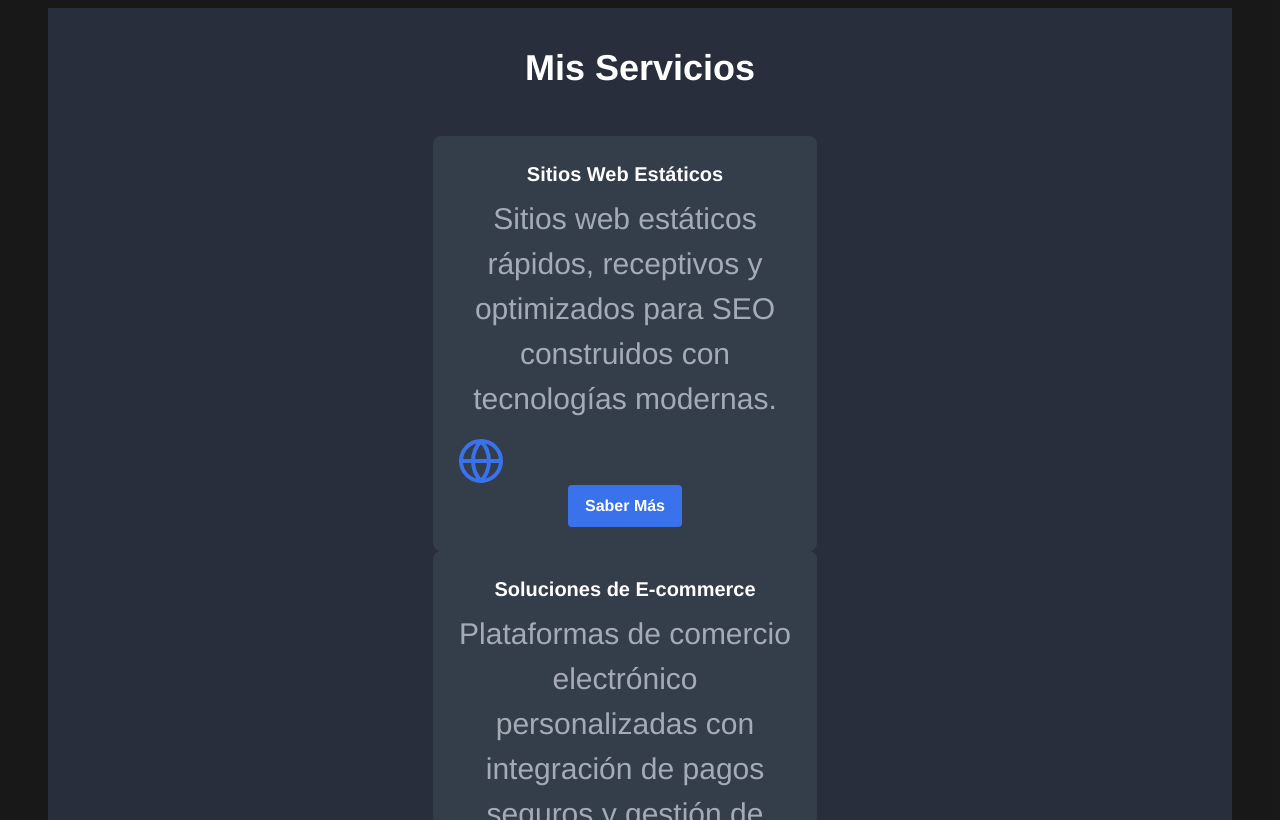
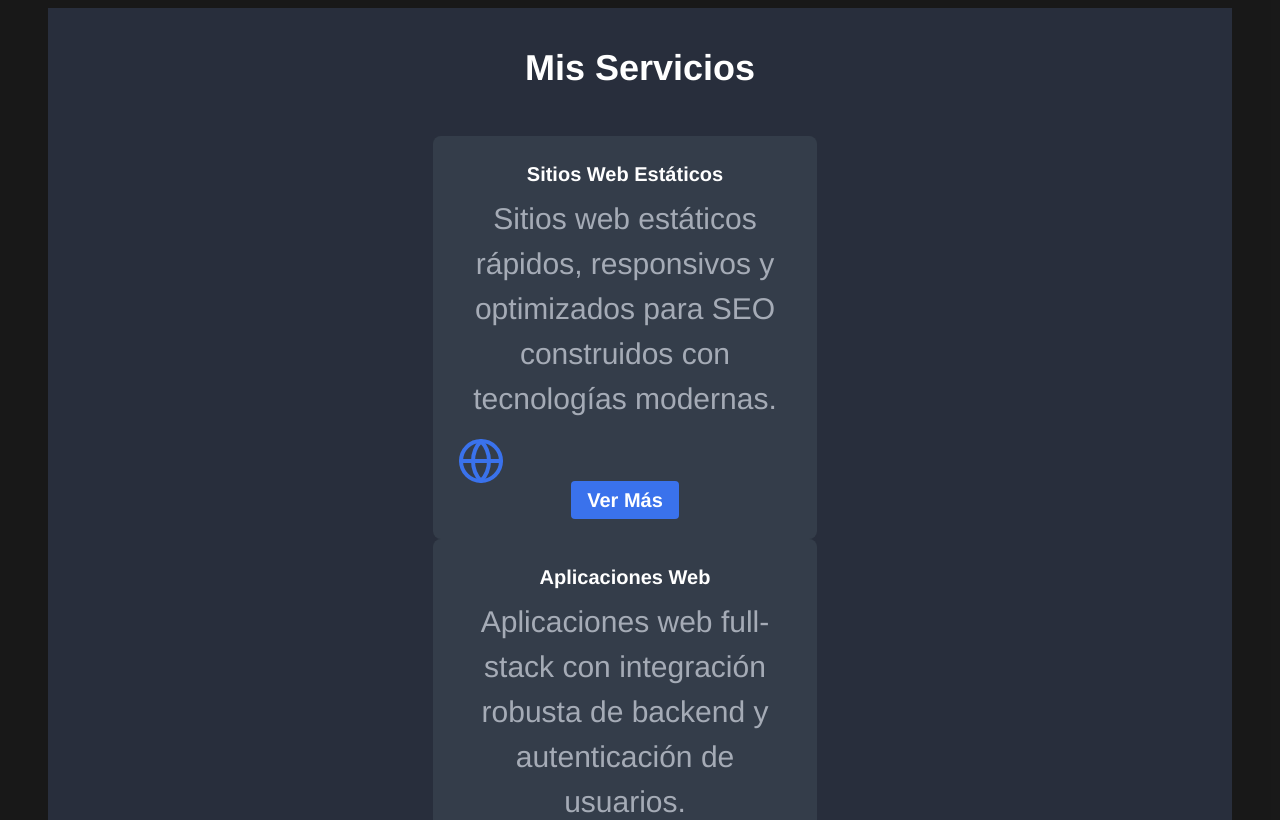
Before and after one commit to IsaacNw321/homepage, a React (Vite) app: page / in a window 1280 px wide. Shown: the part 1980-2800 px from the top of the page. Built offline with nearby package versions, Linux system fonts and the light colour scheme.

Commit message:
add: links in services component

```diff
--- a/src/components/hero.jsx
+++ b/src/components/hero.jsx
@@ -8,7 +8,7 @@ export default function Hero() {
   }
   return (
     <section
-  className="w-72 h-full md:w-auto md:h-96 flex justify-center lg:w-full lg:h-[calc(100vh-112px)]"
+  className="w-72 h-full md:w-auto md:h-96 flex justify-center lg:w-full lg:h-[calc(100vh-112px)] px-0"
   style={{
     backgroundImage: `url(${avatar})`,
     backgroundSize: 'cover',
@@ -16,7 +16,7 @@ export default function Hero() {
     height: 'calc(100vh - 112px)',
   }}
 >
-  <div className=" w-72 md:w-auto lg:w-full relative z-10 flex flex-col items-center justify-center h-full text-center px-4">
+  <div className=" w-72 md:w-auto lg:w-full relative z-10 flex flex-col items-center justify-center h-full text-center">
     <h1 className="flex justify-center items-center text-2xl sm:text-5xl md:text-6xl lg:text-7xl font-bold mb-6 h-48">
       {translations.hero.title}
     </h1>
--- a/src/components/services.jsx
+++ b/src/components/services.jsx
@@ -1,25 +1,25 @@
 import { motion } from 'framer-motion';
-import { Globe, ShoppingCart, Layout, Smartphone, Headphones,BriefcaseBusiness }  from 'lucide-react';
+import { Globe, Layout, Smartphone, Headphones, BriefcaseBusiness } from 'lucide-react';
 import { Swiper, SwiperSlide } from 'swiper/react';
 import { Navigation, Pagination } from 'swiper/modules';
 import { UseT } from '../context/LanguageContext';
 
-
 const iconMap = {
   Globe,
-  ShoppingCart,
   Layout,
   Smartphone,
   BriefcaseBusiness,
   Headphones
 };
+
 export default function Services() {
   const { translations } = UseT();
-  const services = translations.services.items
+  const services = translations.services.items;
+
   return (
-    <section className="w-72 mt-10 h-auto  md:w-auto md:h-auto flex justify-center lg:w-full lg:h-auto bg-transparent md:bg-gray-900 lg:bg-gray-900">
+    <section className="w-72 mt-10 h-auto md:w-auto md:h-auto flex justify-center lg:w-full lg:h-auto bg-transparent md:bg-gray-900 lg:bg-gray-900">
       <div className="max-w-6xl mx-auto h-auto">
-        <h2 className=" mt-10 text-4xl font-bold text-center mb-12">{translations.services.title}</h2>
+        <h2 className="mt-10 text-4xl font-bold text-center mb-12">{translations.services.title}</h2>
         <Swiper
           modules={[Navigation, Pagination]}
           spaceBetween={30}
@@ -31,7 +31,7 @@ export default function Services() {
               slidesPerView: 2,
             },
           }}
-          className="flex flex-col lg:flex-row justify-center items-center "
+          className="flex flex-col lg:flex-row justify-center items-center"
         >
           {services.map((service, index) => {
             const IconComponent = iconMap[service.icon];
@@ -50,9 +50,26 @@ export default function Services() {
                     <h3 className="text-xl font-bold mb-2">{service.title}</h3>
                     <p className="text-gray-400 mb-4">{service.description}</p>
                     {IconComponent ? <IconComponent color="#2563EB" size={48} /> : null}
-          <button className="bg-blue-600 hover:bg-blue-700 text-white font-bold py-2 px-4 rounded">
+                    {service.link ? (
+                      <a
+                        href={service.link}
+                        target="_blank"
+                        rel="noopener noreferrer"
+                        className="bg-blue-600 hover:bg-blue-700 text-white font-bold py-2 px-4 rounded"
+                      >
                         {service.button}
-          </button>
+                      </a>
+                    ) : service.download ? (
+                      <a
+                        href={service.download}
+                        download
+                        target="_blank"
+                        rel="noopener noreferrer"
+                        className="bg-blue-600 hover:bg-blue-700 text-white font-bold py-2 px-4 rounded"
+                      >
+                        {service.button}
+                      </a>
+                    ) : null}
                   </div>
                 </motion.div>
               </SwiperSlide>
--- a/src/components/skills.jsx
+++ b/src/components/skills.jsx
@@ -20,7 +20,7 @@ const skills = [
 export default function Skills() {
   const {translations} = UseT();
   return (
-    <section className="w-72 md:w-auto lg:w-full  py-20 px-4">
+    <section className="w-72 md:w-auto lg:w-full  py-20 px-0">
       <div className="  mx-auto">
         <h2 className="text-3xl font-bold  lg:text-center mb-12">{translations.skills.title}</h2>
         <div className=" grid grid-cols-1 md:grid-cols-3 lg:grid-cols-6 gap-6">
--- a/src/locales/en.json
+++ b/src/locales/en.json
@@ -22,31 +22,29 @@
       "title": "Static Websites",
       "description": "Fast, responsive, and SEO-friendly static websites built with modern technologies.",
       "icon": "Globe",
-        "button": "Learn More"
-      },
-      {
-        "title": "E-commerce Solutions",
-        "description": "Custom e-commerce platforms with secure payment integration and inventory management.",
-        "icon": "ShoppingCart",
-        "button": "Learn More"
+      "button": "See more",
+      "link": "https://daapp-sandy.vercel.app/"
     },
     {
       "title": "Web Applications",
       "description": "Full-stack web applications with robust backend integration and user authentication.",
       "icon": "Layout",
-        "button": "Learn More"
+      "button": "Learn More",
+      "link": "https://example.com/web-applications"
     },
     {
       "title": "Virtual Assistant",
       "description": "Expert in managing administrative tasks using tools like Google Calendar, Notion, and Trello to enhance productivity and organization.",
       "icon": "BriefcaseBusiness",
-        "button": "Learn More"
+      "button": "Download CV",
+      "download": "/path/to/virtual-assistant-cv.pdf"
     },
     {
       "title": "Customer Support Agent",
       "description": "Proficient in bilingual communication, providing exceptional customer service with tools like Zendesk and Salesforce.",
       "icon": "Headphones",
-        "button": "Learn More"
+      "button": "Download CV",
+      "download": "/path/to/customer-support-cv.pdf"
     }
   ]
 },
--- a/src/locales/es.json
+++ b/src/locales/es.json
@@ -21,33 +21,31 @@
     "items": [
       {
         "title": "Sitios Web Estáticos",
-        "description": "Sitios web estáticos rápidos, receptivos y optimizados para SEO construidos con tecnologías modernas.",
+        "description": "Sitios web estáticos rápidos, responsivos y optimizados para SEO construidos con tecnologías modernas.",
         "icon": "Globe",
-        "button": "Saber Más"
-      },
-      {
-        "title": "Soluciones de E-commerce",
-        "description": "Plataformas de comercio electrónico personalizadas con integración de pagos seguros y gestión de inventario.",
-        "icon": "ShoppingCart",
-        "button": "Saber Más"
+        "button": "Ver Más",
+        "link": "https://daapp-sandy.vercel.app/"
       },
       {
         "title": "Aplicaciones Web",
-        "description": "Aplicaciones web de pila completa con integración robusta de backend y autenticación de usuarios.",
+        "description": "Aplicaciones web full-stack con integración robusta de backend y autenticación de usuarios.",
         "icon": "Layout",
-        "button": "Saber Más"
+        "button": "Saber Más",
+        "link": "https://example.com/web-applications"
       },
       {
         "title": "Asistente Virtual",
-        "description": "Experto en gestionar tareas administrativas utilizando herramientas como Google Calendar, Notion y Trello para mejorar la productividad y organización.",
+        "description": "Experto en la gestión de tareas administrativas utilizando herramientas como Google Calendar, Notion y Trello para mejorar la productividad y organización.",
         "icon": "BriefcaseBusiness",
-        "button": "Aprender Más"
+        "button": "Descargar CV",
+        "download": "/path/to/virtual-assistant-cv.pdf"
       },
       {
         "title": "Agente de Soporte al Cliente",
-        "description": "Competente en comunicación bilingüe, brindando un servicio al cliente excepcional con herramientas como Zendesk y Salesforce.",
+        "description": "Competente en comunicación bilingüe, proporcionando un servicio al cliente excepcional con herramientas como Zendesk y Salesforce.",
         "icon": "Headphones",
-        "button": "Aprender Más"
+        "button": "Descargar CV",
+        "download": "/path/to/customer-support-cv.pdf"
       }
     ]
   },
```
Lines whose indentation alone changed are shown as unchanged.
